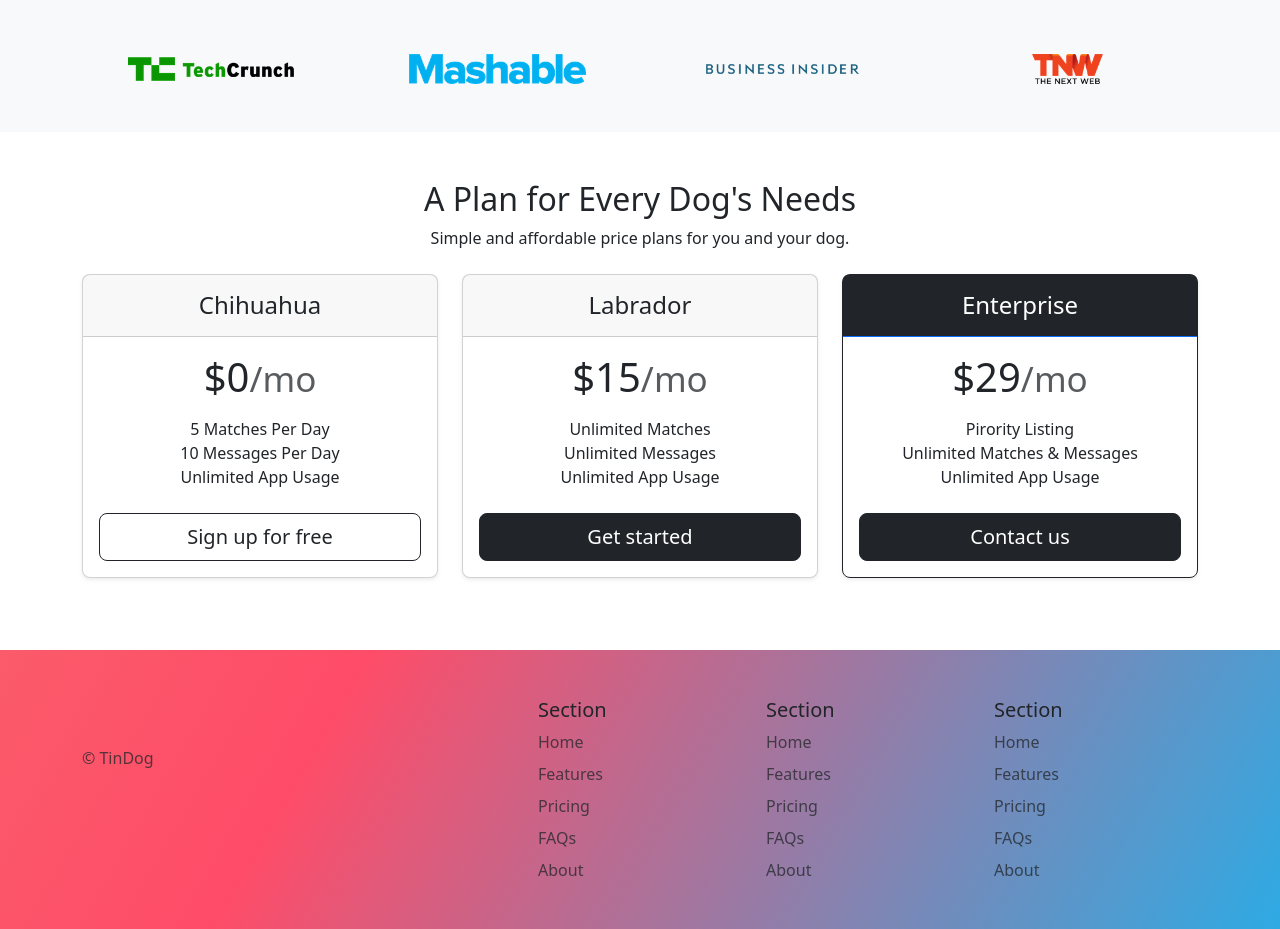
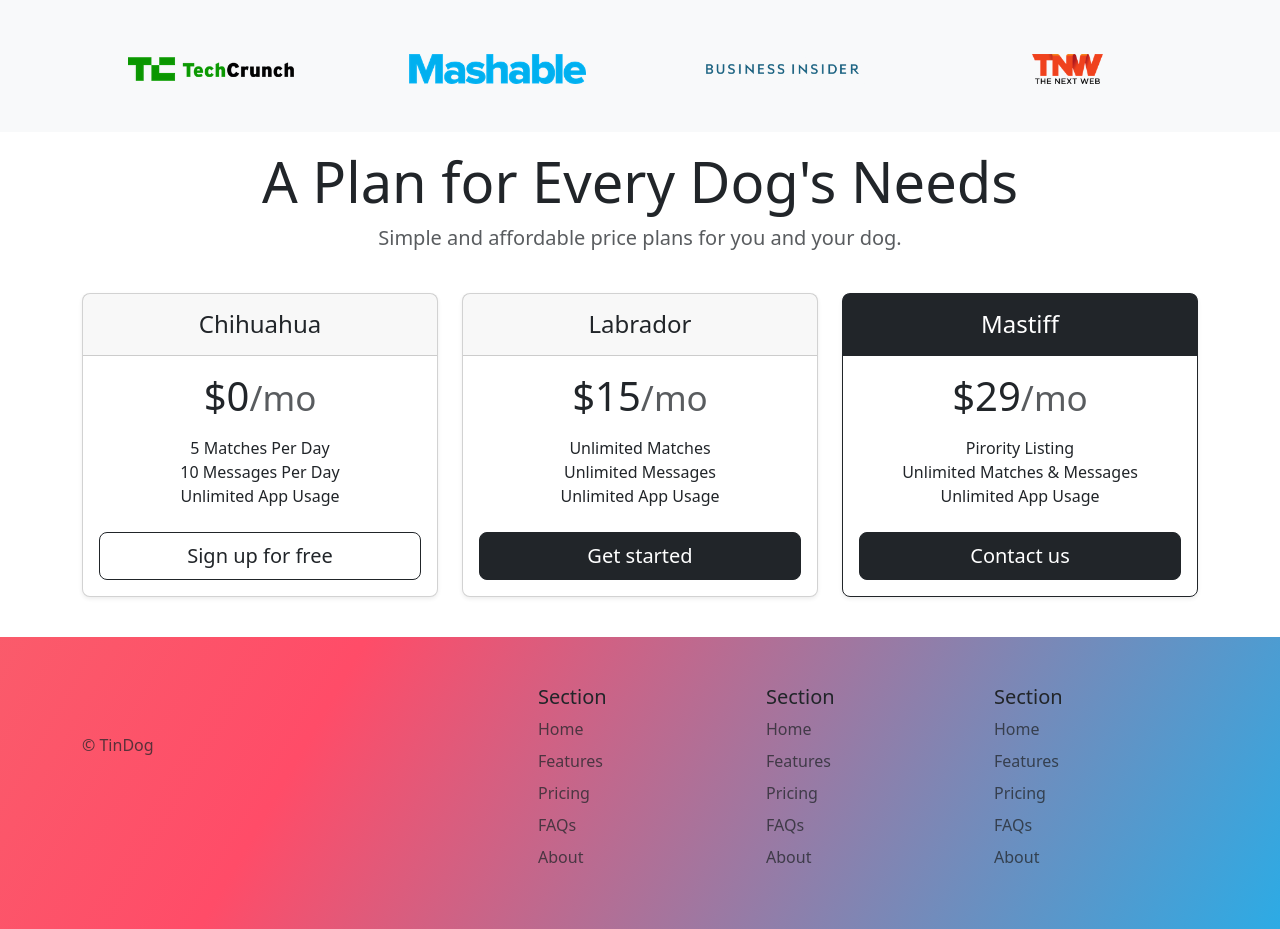
Before and after one commit to franedsandi/11.3-TinDog-Project, a plain HTML site: page index.html in a window 1280 px wide. Shown: the part 1360-2289 px from the top of the page. Drawn offline with nearby package versions, Linux system fonts and the light colour scheme.

Commit message:
[fix] (html) : pricing

```diff
--- a/index.html
+++ b/index.html
@@ -116,9 +116,11 @@
   </section>
   <!-- Pricing -->
   <section id="pricing">
-    <div class="container my-5">
-      <h2 class="text-center">A Plan for Every Dog's Needs</h2>
-      <p class="text-center mb-4">Simple and affordable price plans for you and your dog.</p>
+    <div class="container">
+      <div class="pricing-header p-3 pb-md-4 mx-auto text-center">
+        <h2 class="display-4 fw-normal">A Plan for Every Dog's Needs</h2>
+        <p class="fs-5 text-body-secondary">Simple and affordable price plans for you and your dog.</p>
+      </div>
       <div class="row row-cols-1 row-cols-md-3 mb-3 text-center">
         <div class="col">
           <div class="card mb-4 rounded-3 shadow-sm">
@@ -154,8 +156,8 @@
         </div>
         <div class="col">
           <div class="card mb-4 rounded-3 shadow-sm border-dark">
-            <div class="card-header py-3 text-bg-dark border-primary">
-              <h4 class="my-0 fw-normal">Enterprise</h4>
+            <div class="card-header py-3 text-bg-dark border-dark">
+              <h4 class="my-0 fw-normal">Mastiff</h4>
             </div>
             <div class="card-body">
               <h1 class="card-title pricing-card-title">$29<small class="text-body-secondary fw-light">/mo</small></h1>
```
